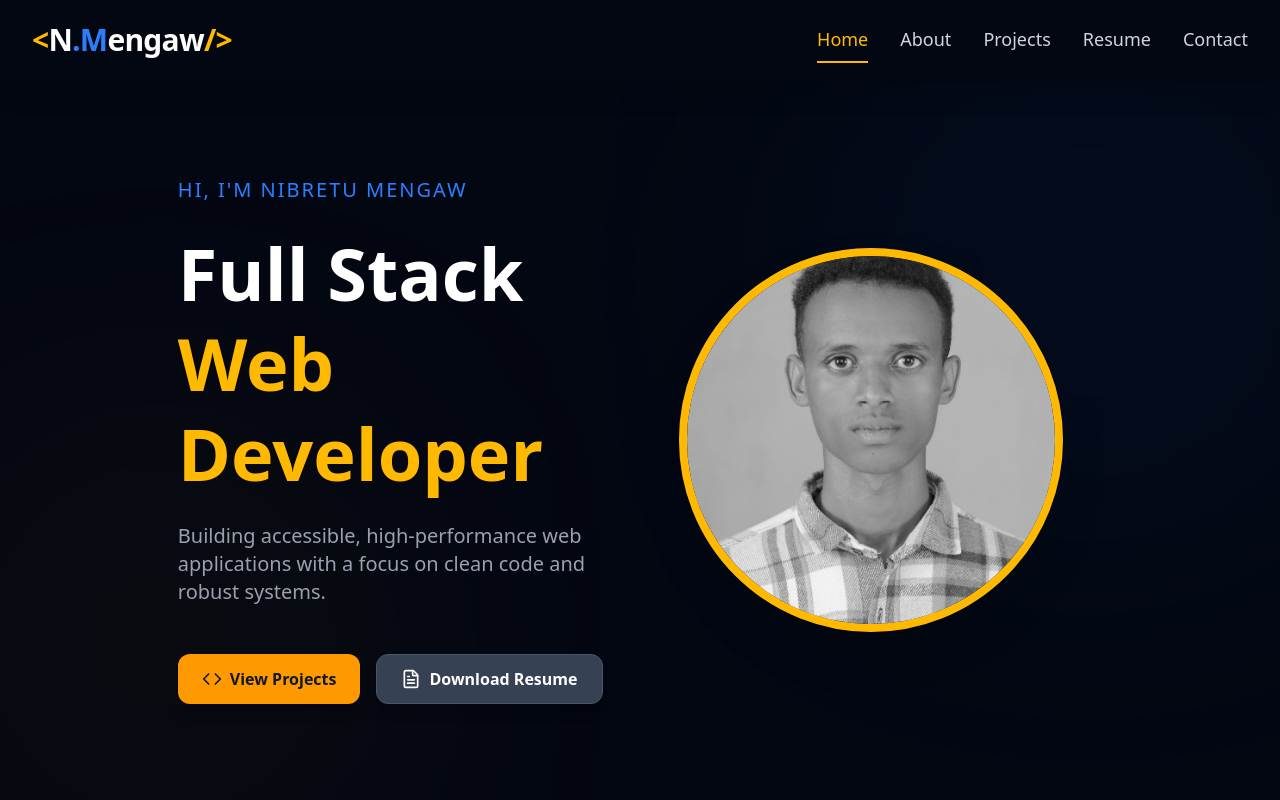
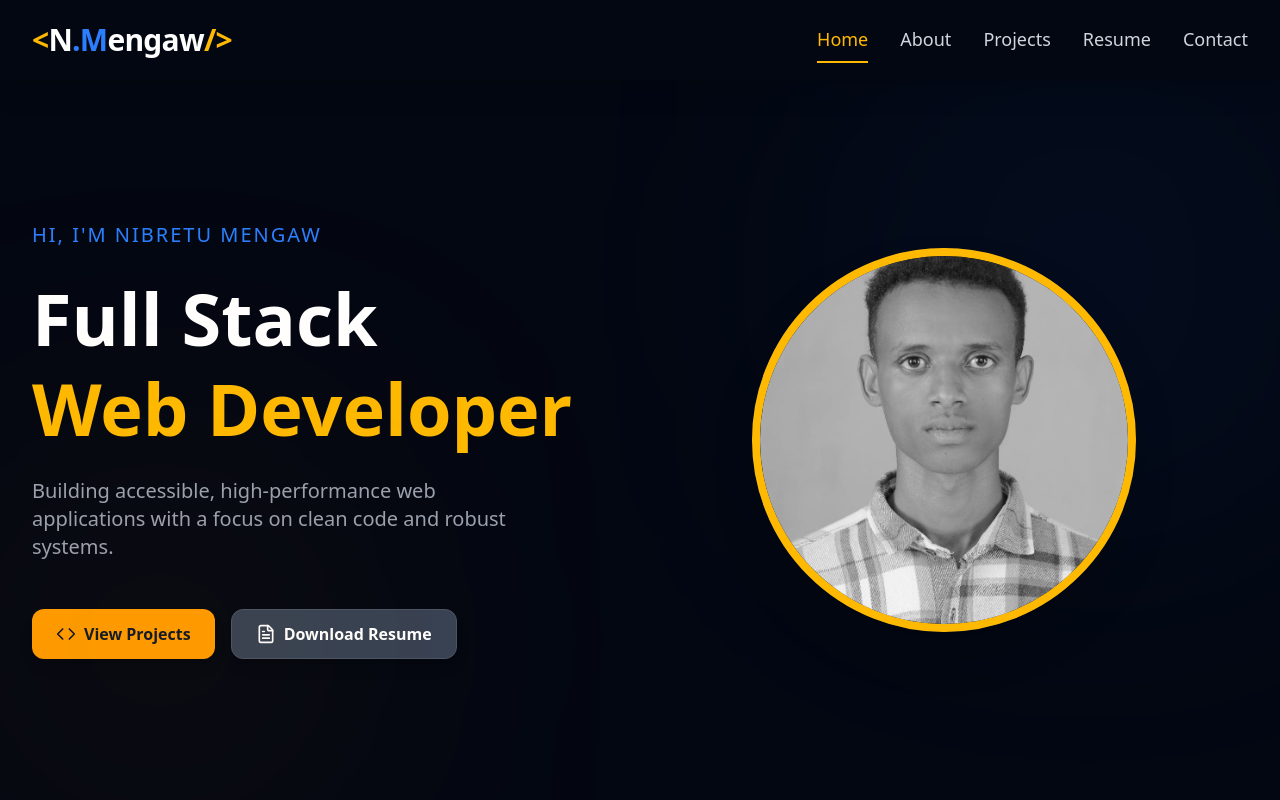
Before and after one commit to nibmangit/FUTURE_FS_01, a React (Vite) app: page / in a window 1280 px wide. Shown: the top 800 px of the page. Built offline with nearby package versions, Linux system fonts and the light colour scheme.

Commit message:
Final version

```diff
--- a/src/components/AnimatedWrapper.jsx
+++ b/src/components/AnimatedWrapper.jsx
@@ -8,11 +8,8 @@ const AnimatedWrapper = ({ children, delay = 0, className = '', animation = 'fad
   useEffect(() => {
     const observer = new IntersectionObserver(
       ([entry]) => {
-        if (entry.isIntersecting) {
-          setIsVisible(true);
-          observer.unobserve(entry.target);
-        }
-      },
+          setIsVisible(entry.isIntersecting);
+        },
       {
         root: null,
         rootMargin: '0px',
--- a/src/pages/Home.jsx
+++ b/src/pages/Home.jsx
@@ -1,6 +1,7 @@
 import {FileText, Code} from 'lucide-react'
 import { COLOR } from '../colors/color';
 import Button from '../components/Button';
+import AnimatedWrapper from '../components/AnimatedWrapper';
 
 function Home() {
     return (
@@ -8,6 +9,7 @@ function Home() {
         <div className="absolute top-0 right-0 w-96 h-96 rounded-full bg-blue-500/10 blur-[150px]"></div>
           <div className="absolute bottom-0 left-0 w-80 h-80 rounded-full bg-amber-500/10 blur-[150px]"></div>
 
+         <AnimatedWrapper animation="fadeIn" threshold={0.1} delay={0} className="w-full">
           <div className="max-w-7xl mx-auto flex flex-col md:flex-row items-center justify-between text-center md:text-left z-10 space-y-12 md:space-y-0">
 
           <div className="md:w-1/2 space-y-6 animate-fadeInLeft">
@@ -52,6 +54,7 @@ function Home() {
             </div>
           </div>
         </div>
+        </AnimatedWrapper>
         </>
     )
 }
```
